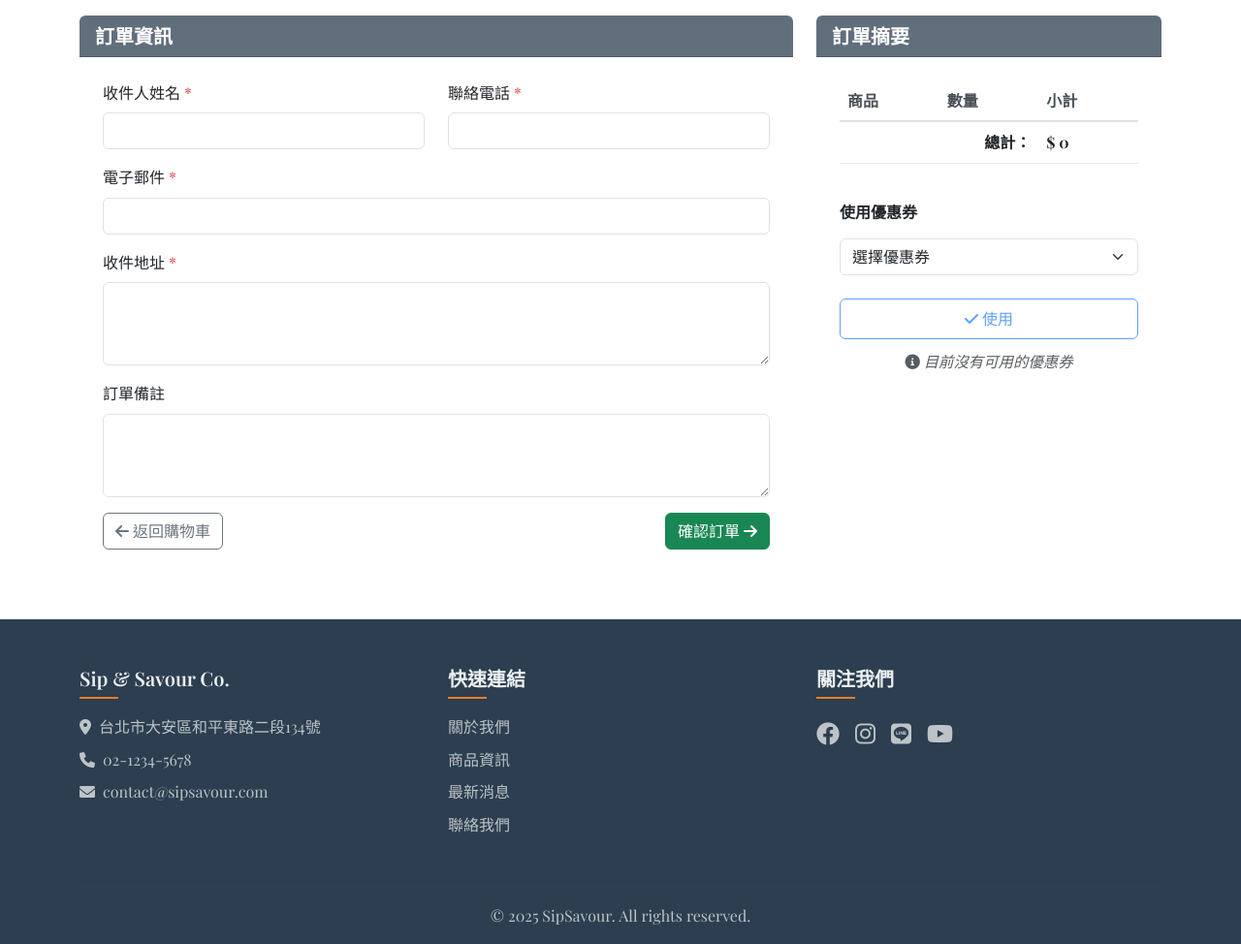
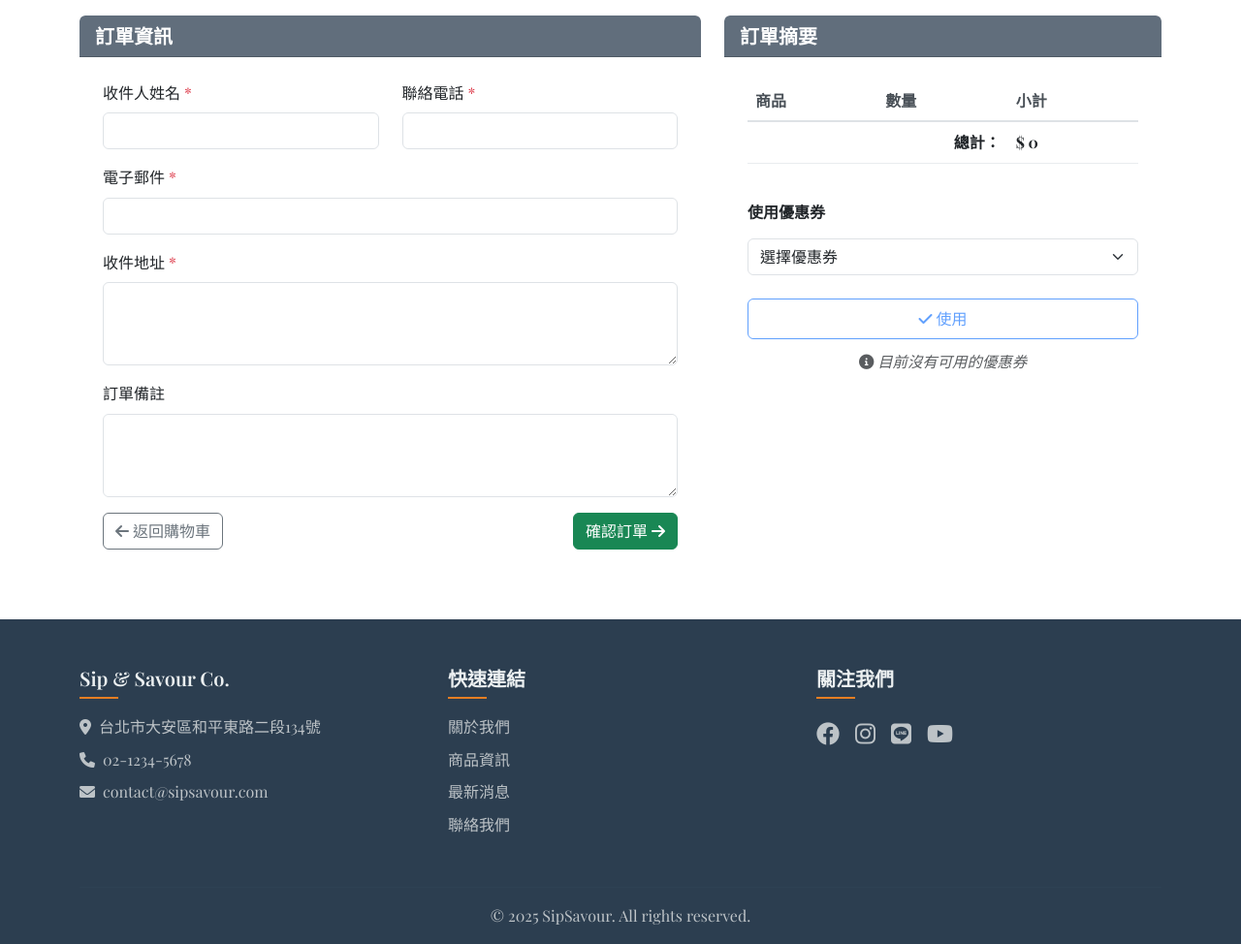
Before and after one commit to Yong-Cheng-Huang/Sip-Savour-Co, a Django app: page /orders/checkout/ in a window 1280 px wide. Shown: the part 117-1091 px from the top of the page at 97% size. Run offline with Django 5.2, Linux system fonts and the light colour scheme; a user stored in the database is signed in; data comes from the database, SQL or seed files in the repository; data that the repository does not hold is empty; parts of the project's set-up code (start-up, migrations or seed data) failed here and were passed over.

Commit message:
Update loyalty card image logic and adjust layout in order templates
1. Modified loyalty card template to display a default image when points are 5 or more.
2. Adjusted column sizes in checkout and order detail templates for improved layout consistency.

```diff
--- a/templates/loyalty/loyalty_card.html
+++ b/templates/loyalty/loyalty_card.html
@@ -93,7 +93,7 @@
         <h2>集點卡</h2>
         <div class="points-card">
             <p>目前點數：{{ profile.points }}/5</p>
-            <img src="{% static 'images/loyalty_cards/card_' %}{{ profile.points }}.png" alt="集點卡">
+            <img src="{% static 'images/loyalty_cards/card_' %}{% if profile.points >= 5 %}5{% else %}{{ profile.points }}{% endif %}.png" alt="集點卡">
 
             {% if profile.points >= 5 %}
             <form method="post">
--- a/templates/orders/checkout.html
+++ b/templates/orders/checkout.html
@@ -14,7 +14,7 @@
     </nav>
 
     <div class="row mb-4">
-        <div class="col-md-8">
+        <div class="col-md-7">
             <div class="card mb-4">
                 <div class="card-header">
                     <h5 class="mb-0">訂單資訊</h5>
@@ -57,7 +57,7 @@
             </div>
         </div>
 
-        <div class="col-md-4">
+        <div class="col-md-5">
             <div class="card">
                 <div class="card-header">
                     <h5 class="mb-0">訂單摘要</h5>
--- a/templates/orders/order_detail.html
+++ b/templates/orders/order_detail.html
@@ -15,7 +15,7 @@
     </nav>
 
     <div class="row">
-        <div class="col-md-8">
+        <div class="col-md-8 mb-5">
             <div class="card mb-4">
                 <div class="card-header d-flex justify-content-between align-items-center">
                     <h5 class="mb-0">訂單詳情</h5>
```
